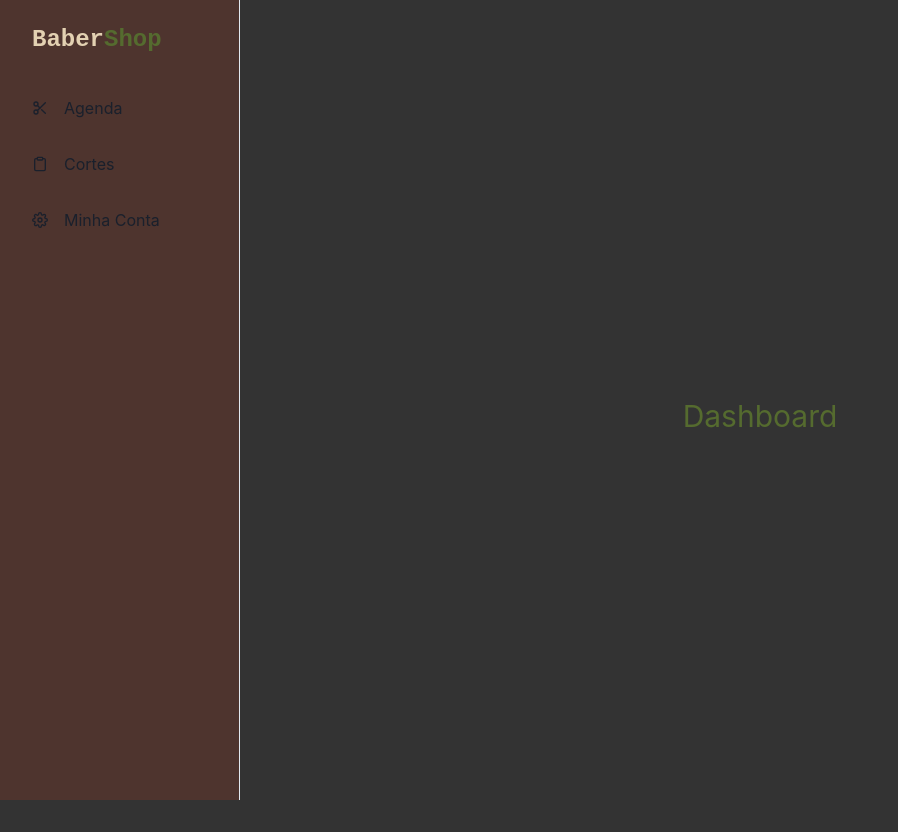
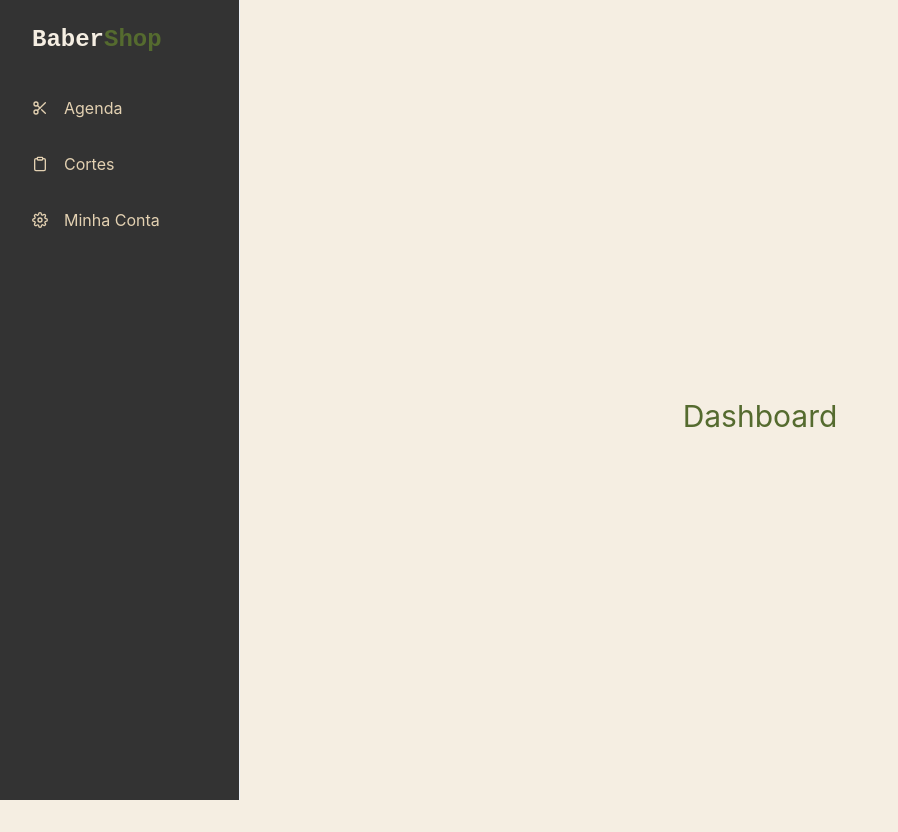
Before and after one commit to eriksena16/barber-shop-web, a Next.js app: page /dashboard in a window 1280 px wide. Shown: the whole page, without its empty margins (0-898 px from the left). Built offline with nearby package versions, Linux system fonts and the light colour scheme; no server answers.

Commit message:
fix: changing colors dashboard

```diff
--- a/src/components/sidebar/index.tsx
+++ b/src/components/sidebar/index.tsx
@@ -34,7 +34,7 @@ const LinkItems: Array<LinkItemProps> = [
 export function SideBar({ children }: { children: ReactNode }) {
     const { isOpen, onOpen, onClose } = useDisclosure();
     return (
-        <Box minH={"100vh"} bg={"barber.900"}>
+        <Box minH={"100vh"} bg={"barber.100"}>
             <SideBarContent
                 onClose={() => onClose}
                 display={{ base: 'none', md: 'block' }}
@@ -63,9 +63,9 @@ export function SideBar({ children }: { children: ReactNode }) {
 const SideBarContent = ({ onClose, ...rest }: SideBarProps) => {
     return (
         <Box
-            bg={"barber.400"}
+            bg={"barber.900"}
             borderRight={"1px"}
-            borderRightColor={useColorModeValue('gray.200', 'gray.700')}
+            borderRightColor={useColorModeValue('gray.100', 'gray.700')}
             w={{ base: 'full', md: 60 }}
             pos={"fixed"}
             h={"full"}
@@ -100,9 +100,10 @@ const NavItem = ({ icon, children, route, ...rest }: NavItemProps) => {
                 borderRadius={"lg"}
                 role="group"
                 cursor={"pointer"}
+                textColor={"button.default"}
                 _hover={{
-                    bg: "barber.100",
-                    color: 'button.cta'
+                    bg: "barber.50",
+                    color: 'button.default'
                 }}
                 {...rest}
             >
@@ -113,7 +114,7 @@ const NavItem = ({ icon, children, route, ...rest }: NavItemProps) => {
                         fontSize={"16"}
                         as={icon}
                         _groupHover={{
-                            color: 'button.cta'
+                            color: 'button.default'
                         }}
                     />
                 )}
--- a/src/pages/dashboard/index.tsx
+++ b/src/pages/dashboard/index.tsx
@@ -9,7 +9,7 @@ export default function Dashboard() {
                 <title>BarberShop - Dashboard</title>
             </Head>
             <SideBar>
-                <Flex background={"barber.900"} height={"100vh"} align={"center"} justifyContent={"center"}>
+                <Flex background={"barber.100"} height={"100vh"} align={"center"} justifyContent={"center"}>
                     <Text color={"button.cta"} fontSize={30}>Dashboard</Text>
                 </Flex>
             </SideBar>
--- a/src/pages/them.ts
+++ b/src/pages/them.ts
@@ -9,7 +9,8 @@ const colors = {
     barber: {
         900: " #333333",
         400: " #4E342E",
-        100: " #E3D1B2",
+        150: " #E3D1B2",
+        100: " #F5EEE2",
         50: " #556B2F",
     },
     button: {
@@ -19,9 +20,27 @@ const colors = {
         danger: " #FF4040",
     },
     green: {
-        900: "#556B2F",
+        900: " #556B2F",
     },
 }
+
+// const colors2 = {
+//     barber: {
+//         900 : {value : " #333333"},
+//         400 : {value : " #4E342E"},
+//         100 : {value : " #E3D1B2"},
+//         50  : {value : " #556B2F"}
+//     },
+//     button: {
+//         cta : {value : " #556B2F"},
+//         default : {value : " #E3D1B2"},
+//         darkGray: {value : " #333333"},
+//         danger : {value : " #FF4040"}
+//     },
+//     green:{
+//         900 : {value : " #556B2F"}
+//     }
+// }
 
 const theme = extendTheme({ colors })
 
--- a/src/services/AuthServices.ts
+++ b/src/services/AuthServices.ts
@@ -15,7 +15,6 @@ export function handleApiResponse<T>(response: { data: ApiResponse<T> }) {
   return response.data.data as T;
 }
 
-
 export async function  login(credentials: SignInProps): Promise<LoginResponse> {
     const response = await api.post(LOGIN_USER, credentials);
     return handleApiResponse<LoginResponse>(response);
```
